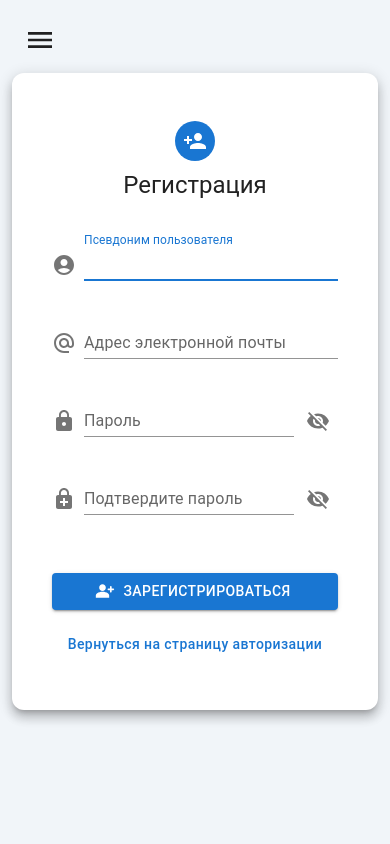
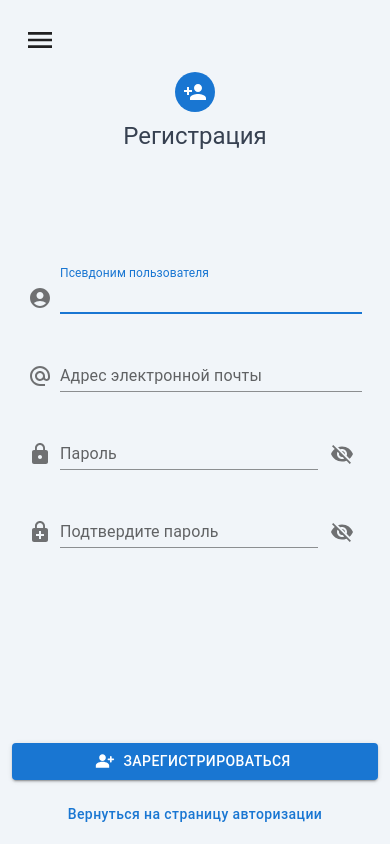
Before and after one commit to SirPeace/quizerland-v2-front, a Next.js app: page /auth/registration in a window 390 px wide. Built offline with nearby package versions, Linux system fonts and the light colour scheme; no server answers.

Commit message:
Доработана вёрстка ( Mobile ), - SingInForm, RegistrationForm, QuizCard

```diff
--- a/src/app/auth/registration/page.tsx
+++ b/src/app/auth/registration/page.tsx
@@ -10,9 +10,7 @@ export const metadata: Metadata = {
 const RegistrationPage = (): JSX.Element => (
   <div className="bg-slate-100 w-full">
     <div className="flex flex-col items-stretch max-w-lg min-h-screen mx-auto px-3">
-      <div className="mt-[20%] mb-auto">
-        <RegistrationForm />
-      </div>
+      <RegistrationForm />
     </div>
   </div>
 )
--- a/src/app/quizzes/page.tsx
+++ b/src/app/quizzes/page.tsx
@@ -1,6 +1,8 @@
 'use client'
 
 import CircularProgress from '@mui/material/CircularProgress'
+import { useTheme } from '@mui/material/styles'
+import useMediaQuery from '@mui/material/useMediaQuery'
 import { useWindowSize, useIntersectionObserver } from '@uidotdev/usehooks'
 import { Neucha, Pacifico } from 'next/font/google'
 
@@ -19,8 +21,8 @@ import { useAppSelector, useAppDispatch } from '@/redux/reduxHooks'
 const neucha = Neucha({ subsets: ['cyrillic'], weight: '400', preload: true })
 const pacifico = Pacifico({ subsets: ['latin'], weight: '400', preload: true })
 
-const LIST_ITEM_HEIGHT = 215 // px
-const LIST_PADDING_X = 8 // px
+let LIST_ITEM_HEIGHT: 200 | 270 // px
+const LIST_PADDING_X = 16 // px
 const LIST_PADDING_RIGHT = LIST_PADDING_X + 16 // px
 const LIST_PADDING_Y = 24 // px
 const LIST_MARGIN_TOP = 112 // px
@@ -50,6 +52,11 @@ const Loader = ({ onIntersect, ...props }: LoaderProps): JSX.Element => {
 }
 
 const QuizzesPage = (): JSX.Element => {
+  const theme = useTheme()
+  const isNotMobile = useMediaQuery(theme.breakpoints.up('sm'))
+
+  LIST_ITEM_HEIGHT = isNotMobile ? 200 : 270
+
   const dispatch = useAppDispatch()
   const { height } = useWindowSize()
   const { quizzes, quizzesTotalCount } = useAppSelector(
@@ -70,6 +77,7 @@ const QuizzesPage = (): JSX.Element => {
   // =======================================
 
   useEffect(() => {
+    quizzes.length === 0 &&
       getQuizzes(0)
         .then(data => {
           dispatch(setQuizzes(data.quizzes))
@@ -78,7 +86,7 @@ const QuizzesPage = (): JSX.Element => {
         .catch((err: any) => {
           console.error('Что-то пошло не так...', err)
         })
-  }, [dispatch])
+  }, [dispatch, quizzes.length])
 
   // =======================================
   //  Повторный запрос IntersectionObserver
@@ -99,15 +107,32 @@ const QuizzesPage = (): JSX.Element => {
 
   return (
     <div className="max-w-4xl min-h-screen mx-auto text-center">
-      <h1 className="py-8 my-0 bg-white z-10">
-        <span className={`sm:text-3xl text-2xl ${neucha.className}`}>
+      <h1
+        className={
+          isNotMobile
+            ? 'py-8 my-0 bg-white z-10'
+            : 'flex flex-col pt-[2rem] pb-[1rem] my-0 bg-white z-10'
+        }
+      >
+        <span
+          className={
+            isNotMobile
+              ? `text-3xl ${neucha.className}`
+              : `text-xl  ${neucha.className}`
+          }
+        >
           Добро пожаловать в{' '}
         </span>
-        <span className={`sm:text-4xl text-3xl ${pacifico.className}`}>
+        <span
+          className={
+            isNotMobile
+              ? `text-4xl ${pacifico.className}`
+              : `text-3xl  ${pacifico.className}`
+          }
+        >
           Quizerland
         </span>
       </h1>
-
       {match(quizzesCount)
         .with(0, () => <p>Нет ни одного теста. Создайте что-нибудь.</p>)
         .otherwise(count => (
--- a/src/components/Auth/RegistrationForm/RegistrationForm.tsx
+++ b/src/components/Auth/RegistrationForm/RegistrationForm.tsx
@@ -13,10 +13,11 @@ import { IconButton } from '@mui/material'
 import Avatar from '@mui/material/Avatar'
 import Box from '@mui/material/Box'
 import Button from '@mui/material/Button'
-import Card from '@mui/material/Card'
 import TextField from '@mui/material/TextField'
 import Typography from '@mui/material/Typography'
 
+import { useTheme } from '@mui/material/styles'
+import useMediaQuery from '@mui/material/useMediaQuery'
 import { AxiosError } from 'axios'
 import { useRouter } from 'next/navigation'
 import { useState } from 'react'
@@ -30,11 +31,23 @@ import { useAppDispatch } from '@/redux/reduxHooks'
 
 import { registrationSchema } from '../types'
 
+import {
+  boxFormRegDesktopStyle,
+  boxFormRegLaptopStyle,
+  containerRegDesktopStyle,
+  containerRegLaptopStyle,
+  headerTitleRegDesktopStyle,
+  headerTitleRegLaptopStyle,
+} from './styles'
+
 import type { TRegistrationSchema } from '../types'
 
 import type { SubmitHandler } from 'react-hook-form'
 
 const RegistrationForm = (): JSX.Element => {
+  const theme = useTheme()
+  const isNotMobile = useMediaQuery(theme.breakpoints.up('sm'))
+
   const [showPassword, setShowPassword] = useState(false)
   const [showConfirmPassword, setShowConfirmPassword] = useState(false)
 
@@ -81,19 +94,40 @@ const RegistrationForm = (): JSX.Element => {
   }
 
   return (
-    <Card raised className="flex flex-col items-center p-10 rounded-xl">
+    <div
+      className={
+        isNotMobile
+          ? `${containerRegDesktopStyle}`
+          : `${containerRegLaptopStyle}`
+      }
+    >
+      <div
+        className={
+          isNotMobile
+            ? `${headerTitleRegDesktopStyle}`
+            : `${headerTitleRegLaptopStyle}`
+        }
+      >
         <Avatar sx={{ m: 1, bgcolor: 'primary.main' }}>
           <PersonAddIcon />
         </Avatar>
         <Typography component="h1" variant="h5">
           Регистрация
         </Typography>
+      </div>
+
       <Box
         component="form"
         onSubmit={handleSubmit(onSubmit)}
-        className="w-full mt-8"
+        className={
+          isNotMobile ? `${boxFormRegDesktopStyle}` : `${boxFormRegLaptopStyle}`
+        }
       >
-        <div className="mb-8">
+        <div
+          className={
+            isNotMobile ? 'flex flex-col my-auto' : 'px-[1rem] my-auto'
+          }
+        >
           <Box className="flex items-end">
             <AccountCircleIcon
               sx={{ color: 'action.active', mr: 1, mb: 0.5 }}
@@ -192,7 +226,11 @@ const RegistrationForm = (): JSX.Element => {
           </div>
         </div>
 
-        <div className="mt-2">
+        <div
+          className={
+            isNotMobile ? 'w-full mt-[2rem]' : 'w-full fixed bottom-1 pr-6'
+          }
+        >
           <Button
             type="submit"
             disabled={isSubmitting}
@@ -216,7 +254,7 @@ const RegistrationForm = (): JSX.Element => {
           </Button>
         </div>
       </Box>
-    </Card>
+    </div>
   )
 }
 
--- /dev/null
+++ b/src/components/Auth/RegistrationForm/styles.ts
@@ -0,0 +1,11 @@
+export const containerRegDesktopStyle =
+  'max-w-lg flex flex-col items-center p-10 my-auto bg-white rounded-xl shadow-2xl'
+export const containerRegLaptopStyle = 'flex flex-col items-center'
+
+export const headerTitleRegDesktopStyle = 'flex flex-col items-center'
+export const headerTitleRegLaptopStyle =
+  'flex flex-col items-center fixed top-16 mx-auto'
+
+export const boxFormRegDesktopStyle = 'flex flex-col w-full mt-10'
+export const boxFormRegLaptopStyle =
+  'flex flex-col w-full min-h-screen justify-between'
--- a/src/components/Auth/SingInForm/SignInForm.tsx
+++ b/src/components/Auth/SingInForm/SignInForm.tsx
@@ -13,12 +13,11 @@ import Alert from '@mui/material/Alert'
 import Avatar from '@mui/material/Avatar'
 import Box from '@mui/material/Box'
 import Button from '@mui/material/Button'
-import Card from '@mui/material/Card'
-import Checkbox from '@mui/material/Checkbox'
-import FormControlLabel from '@mui/material/FormControlLabel'
 import IconButton from '@mui/material/IconButton'
 import TextField from '@mui/material/TextField'
 import Typography from '@mui/material/Typography'
+import { useTheme } from '@mui/material/styles'
+import useMediaQuery from '@mui/material/useMediaQuery'
 import { AxiosError } from 'axios'
 import { useRouter } from 'next/navigation'
 import { useState } from 'react'
@@ -32,9 +31,21 @@ import { useAppDispatch } from '@/redux/reduxHooks'
 
 import { singInSchema, type TSingInSchema } from '../types'
 
+import {
+  boxFormDesktopStyle,
+  boxFormLaptopStyle,
+  containerDesktopStyle,
+  containerLaptopStyle,
+  headerTitleDesktopStyle,
+  headerTitleLaptopStyle,
+} from './styles'
+
 import type { SubmitHandler } from 'react-hook-form'
 
 const SignInForm = (): JSX.Element => {
+  const theme = useTheme()
+  const isNotMobile = useMediaQuery(theme.breakpoints.up('sm'))
+
   const [showPassword, setShowPassword] = useState(false)
   const [errorMessage, setErrorMessage] = useState<undefined | string>()
 
@@ -74,19 +85,29 @@ const SignInForm = (): JSX.Element => {
   }
 
   return (
-    <Card raised className="flex flex-col items-center p-10 rounded-xl">
+    <div className={isNotMobile ? containerDesktopStyle : containerLaptopStyle}>
+      <div
+        className={
+          isNotMobile ? headerTitleDesktopStyle : headerTitleLaptopStyle
+        }
+      >
         <Avatar sx={{ m: 1, bgcolor: 'primary.main' }}>
           <HowToRegIcon />
         </Avatar>
         <Typography component="h1" variant="h5">
           Авторизация
         </Typography>
+      </div>
       <Box
         component="form"
         onSubmit={handleSubmit(onSubmit)}
-        className="w-full mt-8"
+        className={isNotMobile ? boxFormDesktopStyle : boxFormLaptopStyle}
       >
-        <div>
+        <div
+          className={
+            isNotMobile ? 'flex flex-col my-auto' : 'px-[1rem] my-auto'
+          }
+        >
           <Box className="flex items-end">
             <AlternateEmailIcon
               sx={{ color: 'action.active', mr: 1, mb: 0.5 }}
@@ -112,7 +133,7 @@ const SignInForm = (): JSX.Element => {
             </p>
           </div>
 
-          <Box className="flex items-end">
+          <Box className="flex items-end pt-[1rem]">
             <LockIcon sx={{ color: 'action.active', mr: 1, mb: 0.5 }} />
             <TextField
               {...register('password')}
@@ -139,20 +160,20 @@ const SignInForm = (): JSX.Element => {
           </div>
         </div>
 
-        <FormControlLabel
-          control={<Checkbox color="primary" />}
-          label="Запомнить меня"
-        />
-
         {undefined !== errorMessage && (
           <Alert icon={<ErrorOutlineIcon />} color="error" className="my-4">
             {errorMessage}
           </Alert>
         )}
 
-        <div className="mt-2">
+        <div
+          className={
+            isNotMobile ? 'w-full mt-[2rem]' : 'w-full fixed bottom-1 pr-6'
+          }
+        >
           <Button
             type="submit"
+            size="large"
             disabled={isSubmitting}
             variant="contained"
             className="w-full mt-2 mb-2"
@@ -163,6 +184,7 @@ const SignInForm = (): JSX.Element => {
           <Button
             type="button"
             variant="text"
+            size="large"
             className="w-full mt-2 mb-2 normal-case"
             onClick={() => {
               router.push('auth/registration')
@@ -172,7 +194,7 @@ const SignInForm = (): JSX.Element => {
           </Button>
         </div>
       </Box>
-    </Card>
+    </div>
   )
 }
 
--- /dev/null
+++ b/src/components/Auth/SingInForm/styles.ts
@@ -0,0 +1,11 @@
+export const containerDesktopStyle =
+  'max-w-lg flex flex-col items-center p-10 my-auto bg-white rounded-xl shadow-2xl'
+export const containerLaptopStyle = 'flex flex-col items-center'
+
+export const headerTitleDesktopStyle = 'flex flex-col items-center'
+export const headerTitleLaptopStyle =
+  'flex flex-col items-center fixed top-20 mx-auto'
+
+export const boxFormDesktopStyle = 'flex flex-col w-full mt-10'
+export const boxFormLaptopStyle =
+  'flex flex-col w-full min-h-screen justify-between'
--- a/src/components/Quiz/QuizCard/QuizCard.tsx
+++ b/src/components/Quiz/QuizCard/QuizCard.tsx
@@ -1,6 +1,8 @@
 import { Divider, Paper } from '@mui/material'
 import Button from '@mui/material/Button'
 import Typography from '@mui/material/Typography'
+import { useTheme } from '@mui/material/styles'
+import useMediaQuery from '@mui/material/useMediaQuery'
 import { useRouter } from 'next/navigation'
 
 import type { IQuizzesItem } from '@/api/modules/types'
@@ -13,6 +15,9 @@ interface IQuizProps {
   itemStyle?: React.CSSProperties
 }
 const Quiz: FC<IQuizProps> = ({ quiz, itemStyle, orderNumber }) => {
+  const theme = useTheme()
+  const isNotMobile = useMediaQuery(theme.breakpoints.up('sm'))
+
   const router = useRouter()
 
   return (
@@ -21,7 +26,13 @@ const Quiz: FC<IQuizProps> = ({ quiz, itemStyle, orderNumber }) => {
       className="bg-white rounded-xl"
       style={itemStyle ?? {}}
     >
-      <div className="flex justify-between p-3">
+      <div
+        className={
+          isNotMobile
+            ? 'flex justify-between p-3'
+            : 'flex flex-col-reverse text-center justify-between p-3'
+        }
+      >
         <Typography
           gutterBottom
           variant="h6"
@@ -42,7 +53,13 @@ const Quiz: FC<IQuizProps> = ({ quiz, itemStyle, orderNumber }) => {
         {quiz.description}
       </p>
 
-      <div className="flex justify-between px-4">
+      <div
+        className={
+          isNotMobile
+            ? 'flex justify-between px-4'
+            : 'flex flex-col justify-between px-4'
+        }
+      >
         <p className="text-sm font-semibold text-gray-400 ">
           тест из {`${quiz.questionsCount}`} вопросов
         </p>
```
Also changed, not shown: src/app/auth/page.tsx (+4 -4 lines), src/components/CreateQuiz/QuestionCard/QuestionCard.tsx (+10 -2 lines), src/components/Quiz/QuizPreviewCard/QuizPreviewCard.tsx (+7 -8 lines). Lines whose indentation alone changed are shown as unchanged.
